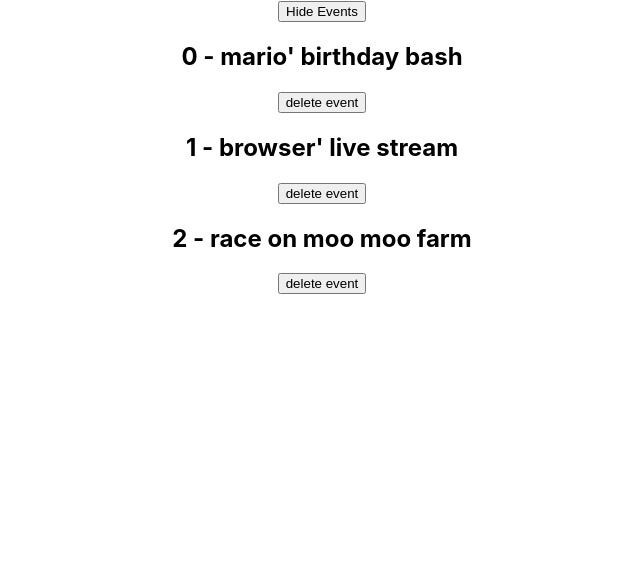
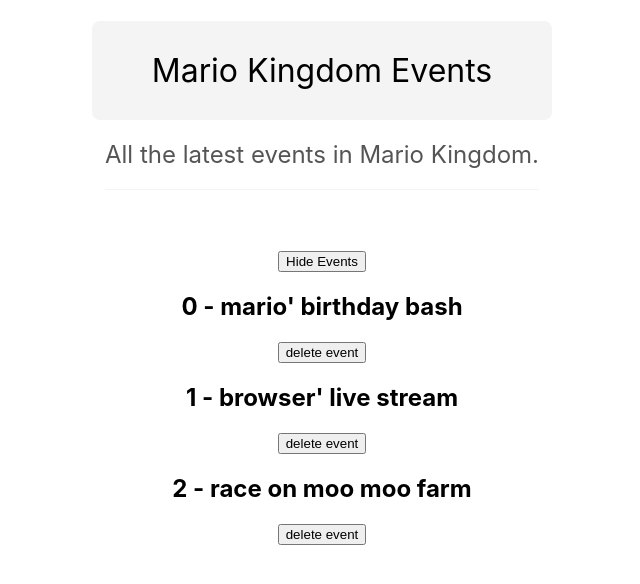
Before and after one commit to 10969torrexx/react_js_netninja, a React (Create React App) app: page / in a window 1280 px wide. Shown: the top 584 px of the page, without its empty margins (318-958 px from the left). Built offline with nearby package versions, Linux system fonts and the light colour scheme.

Commit message:
25. creating title component

```diff
--- a/src/App.js
+++ b/src/App.js
@@ -1,5 +1,7 @@
 import './App.css';
 import { useState } from 'react';
+import Title from './components/Title';
+
 function App() {
   const [showEvents, setShowEvents] = useState(true)
   const [events, setEvents] = useState([
@@ -20,6 +22,7 @@
 
   return (
     <div className="App">
+      <Title/>
       {
         showEvents && (
           <div>
--- /dev/null
+++ b/src/components/Title.js
@@ -0,0 +1,9 @@
+export default function Title() {
+    return (
+        <div>
+            <h1 className="title">Mario Kingdom Events</h1>
+            <br/>
+            <h2 className="subtitle">All the latest events in Mario Kingdom.</h2>
+        </div>
+    )
+}
--- a/src/index.css
+++ b/src/index.css
@@ -11,3 +11,22 @@
   font-family: source-code-pro, Menlo, Monaco, Consolas, 'Courier New',
     monospace;
 }
+
+.title {
+  display: inline-block;
+  padding: 30px 60px;
+  background-color: #f4f4f4;
+  border-radius: 8px;
+  font-weight: normal;
+  margin-bottom: 10px;
+}
+
+.subtitle {
+  display: inline-block;
+  color: #555;
+  font-weight: normal;
+  padding-bottom: 20px;
+  border-bottom: 1px solid #f4f4f4;
+  margin-top: 10px;
+  margin-bottom: 60px;
+}
```
